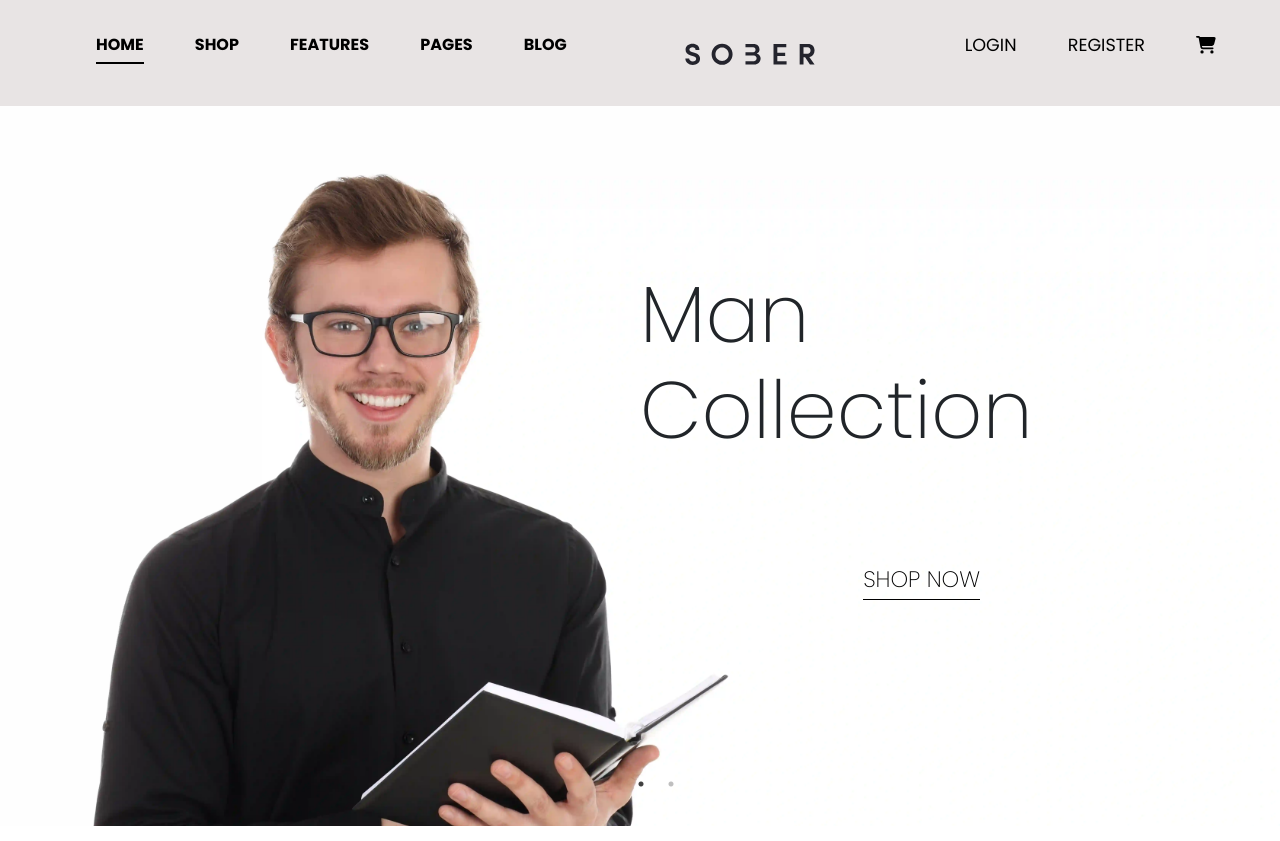
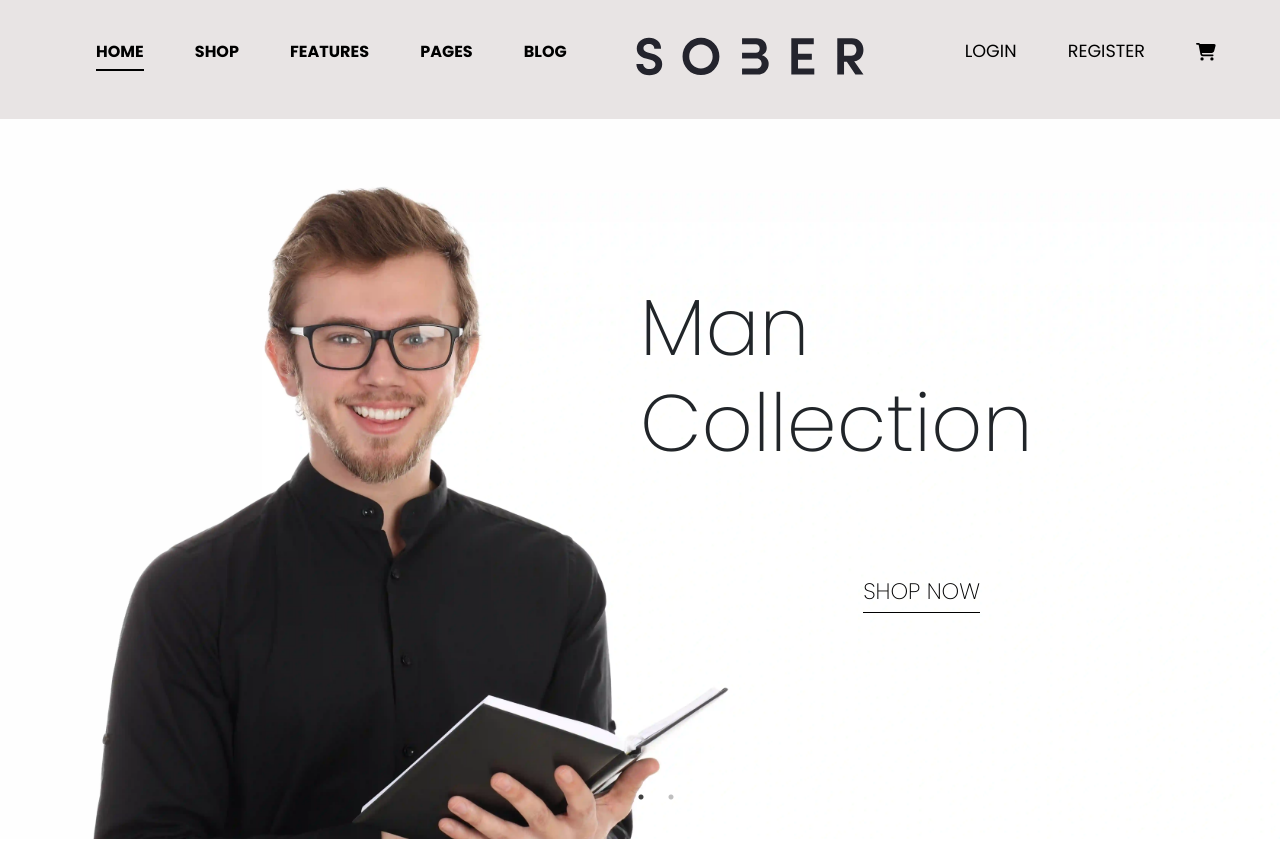
Before and after one commit to petersatria/sober-next, a Next.js app: page / in a window 1280 px wide. Shown: the top 841 px of the page. Built offline with nearby package versions, Linux system fonts and the light colour scheme; no server answers.

Commit message:
Fix fetcher on ProductsByCategory

```diff
--- a/components/Home/Product/ProductsByCategory.js
+++ b/components/Home/Product/ProductsByCategory.js
@@ -12,11 +12,7 @@ const host =
         ? process.env.DEV_URL
         : process.env.REACT_APP_URL;
 
-const fetcher = (url) =>
-    axios
-        .get(url)
-        .then((res) => res.data.result.filter((product) => product.category === category))
-        .catch((err) => []);
+const fetcher = (url) => axios.get(url).then((res) => res.data.result);
 
 const ProductsByCategory = ({ items, image, heading, category }) => {
     // State
@@ -29,7 +25,8 @@ const ProductsByCategory = ({ items, image, heading, category }) => {
     // Side Effect
     useEffect(() => {
         if (!data) return setProducts(items);
-        setProducts(data);
+        const productsByCategory = data.filter((p) => p.category === category);
+        setProducts(productsByCategory);
     }, [data]);
 
     // Handler
--- a/components/Layout/Header.js
+++ b/components/Layout/Header.js
@@ -1,6 +1,6 @@
 import { FontAwesomeIcon } from '@fortawesome/react-fontawesome';
 import { faCartShopping } from '@fortawesome/free-solid-svg-icons';
-
+import Image from 'next/future/image';
 import styles from './Header.module.css';
 import { useEffect } from 'react';
 import Link from 'next/link';
@@ -121,7 +121,9 @@ const Header = () => {
             <div>
                 <Link href="/">
                     <a>
-                        <img
+                        <Image
+                            width={232}
+                            height={48}
                             src="/logo/header/logo-light.svg"
                             onClick={scrollUpPage}
                             alt="Brand Logo"
--- a/components/Layout/Header.module.css
+++ b/components/Layout/Header.module.css
@@ -16,6 +16,12 @@
 .header.header--active {
     background-color: rgba(197, 186, 186, 0.39);
     backdrop-filter: blur(10px);
+}
+
+.header img {
+    width: 8.25rem;
+    height: 1.5rem;
+    margin-top: -1rem;
 }
 
 .list {
```
